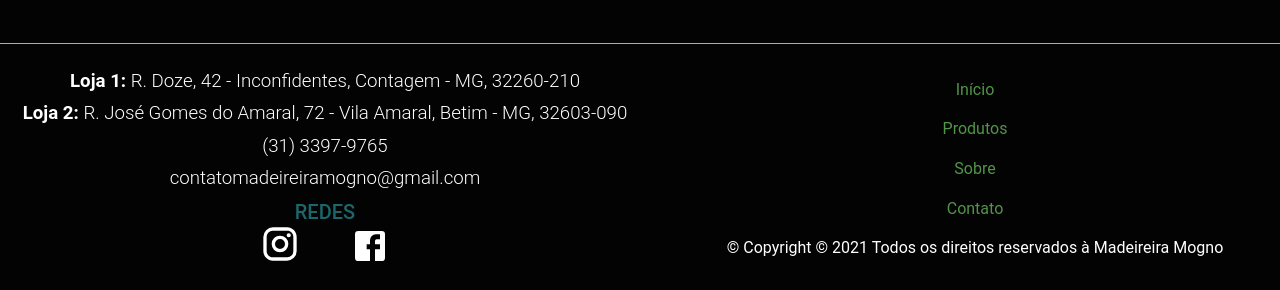
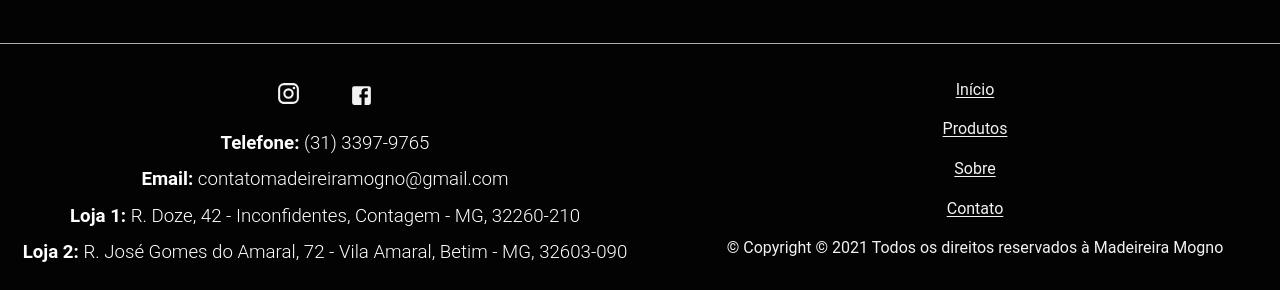
Before and after one commit to hash-luk/madeireira-mogno, a React (Create React App) app: page / in a window 1280 px wide. Shown: the part 2267-2557 px from the top of the page. Built offline with nearby package versions, Linux system fonts and the light colour scheme.

Commit message:
Adjust footer and reorder components

```diff
--- a/src/components/Footer/index.tsx
+++ b/src/components/Footer/index.tsx
@@ -1,34 +1,48 @@
 import React from "react";
-import * as C from './styles'
-import InstagramIcon from '@mui/icons-material/Instagram';
-import FacebookIcon from '@mui/icons-material/Facebook';
+import * as C from "./styles";
+import InstagramIcon from "@mui/icons-material/Instagram";
+import FacebookIcon from "@mui/icons-material/Facebook";
 
-export const Footer =() => {
-    return(
+export const Footer = () => {
+  return (
     <C.Container>
       <div className="info">
         <div id="left">
-                    <C.Paragraph> <b>Loja 1:</b> R. Doze, 42 - Inconfidentes, Contagem - MG, 32260-210</C.Paragraph>
-                    <C.Paragraph> <b>Loja 2:</b> R. José Gomes do Amaral, 72 - Vila Amaral, Betim - MG, 32603-090</C.Paragraph>
-                    <C.Paragraph>(31) 3397-9765</C.Paragraph>
-                    <C.Paragraph>contatomadeireiramogno@gmail.com</C.Paragraph>
           <div id="social">
-                        <C.Redes>REDES</C.Redes>
             <div id="icons">
-                            <a href="https://www.instagram.com/madeireira_mogno/"><InstagramIcon className="icon"/></a>
-                            <a href="/"> </a><FacebookIcon  className="icon"/>
-
+              <a href="https://www.instagram.com/madeireira_mogno/">
+                <InstagramIcon className="icon" />
+              </a>
+              <a href="/"> </a>
+              <FacebookIcon className="icon" />
             </div>
           </div>
+          <C.Paragraph>
+            <b>Telefone: </b>(31) 3397-9765
+          </C.Paragraph>
+          <C.Paragraph>
+            <b>Email: </b>contatomadeireiramogno@gmail.com
+          </C.Paragraph>
+          <C.Paragraph>
+            {" "}
+            <b>Loja 1:</b> R. Doze, 42 - Inconfidentes, Contagem - MG, 32260-210
+          </C.Paragraph>
+          <C.Paragraph>
+            {" "}
+            <b>Loja 2:</b> R. José Gomes do Amaral, 72 - Vila Amaral, Betim -
+            MG, 32603-090
+          </C.Paragraph>
         </div>
         <div id="right">
           <a href="/">Início</a>
           <a href="/produtos">Produtos</a>
           <a href="/sobre">Sobre</a>
           <a href="/contato">Contato</a>
-                    <p>© Copyright © 2021 Todos os direitos reservados à Madeireira Mogno</p>
+          <p>
+            © Copyright © 2021 Todos os direitos reservados à Madeireira Mogno
+          </p>
         </div>
       </div>
     </C.Container>
   );
-}
+};
--- a/src/components/Footer/styles.ts
+++ b/src/components/Footer/styles.ts
@@ -35,25 +35,28 @@ export const Container = styled.div`
             justify-content: space-evenly;
 
             a {
-                text-decoration: none;
-                color: #519548;
+                text-decoration: underline;
+                text-underline-offset: 2px;
+                color: ${theme.colors.whiteTextColor};
 
                 :hover {
-                    color: #88C425;
+                    color: ${theme.colors.lightGreen};
                 }
             }
 
             p {
-                color: #FFF;
+                color: ${theme.colors.whiteTextColor};
             }
         }
 
         #social {
             width: 100%;
+            height: 20%;
             display: flex;
             flex-direction: column;
             align-items: center;
             justify-content: center;
+            gap: 5px;
         }
 
         #icons {
@@ -61,16 +64,19 @@ export const Container = styled.div`
             display: flex;
             flex-direction: row;
             align-items: center;
-            justify-content: space-between;
+            justify-content: center;
+            gap: 1.5rem;
         }
     }
 
     .icon {
-        width: 40px;
-        height: 40px;
-        color: #FFF;
+        width: 25px;
+        height: 25px;
+        color: ${theme.colors.whiteTextColor};
+
         :hover{
             cursor: pointer;
+            color: ${theme.colors.lightGreen};
         }
     }
 
@@ -145,14 +151,3 @@ export const Paragraph = styled.p`
     font-size: 14pt;
     color: #FFF;
 `
-
-export const Redes = styled.p`
-    font-weight:500;
-    font-size: 15pt;
-    color: #1B676B;
-    height: 70%;
-
-    @media(max-width:767px) {
-        height: 40px;
-    }
-`
```
Lines whose indentation alone changed are shown as unchanged.
